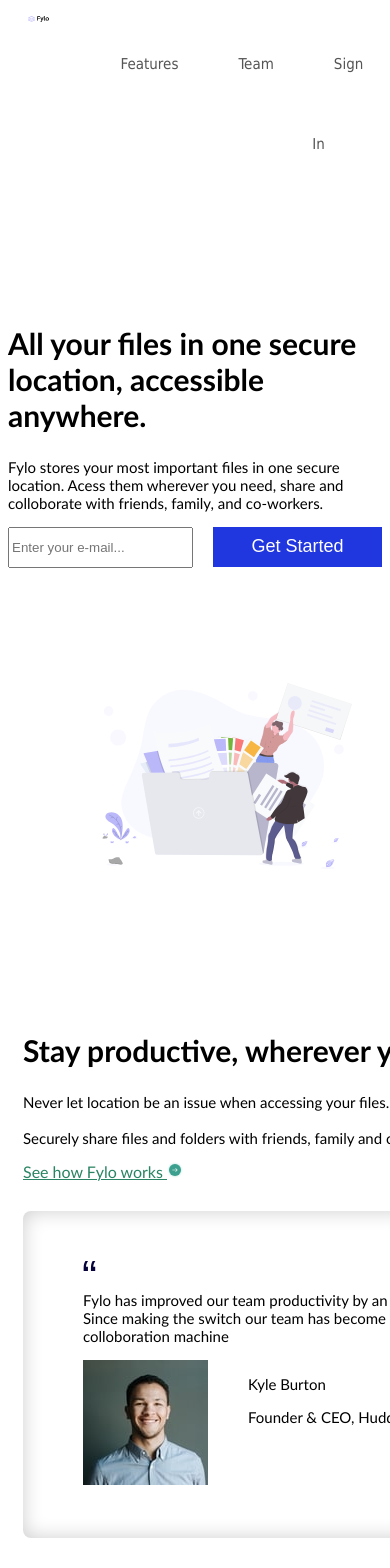
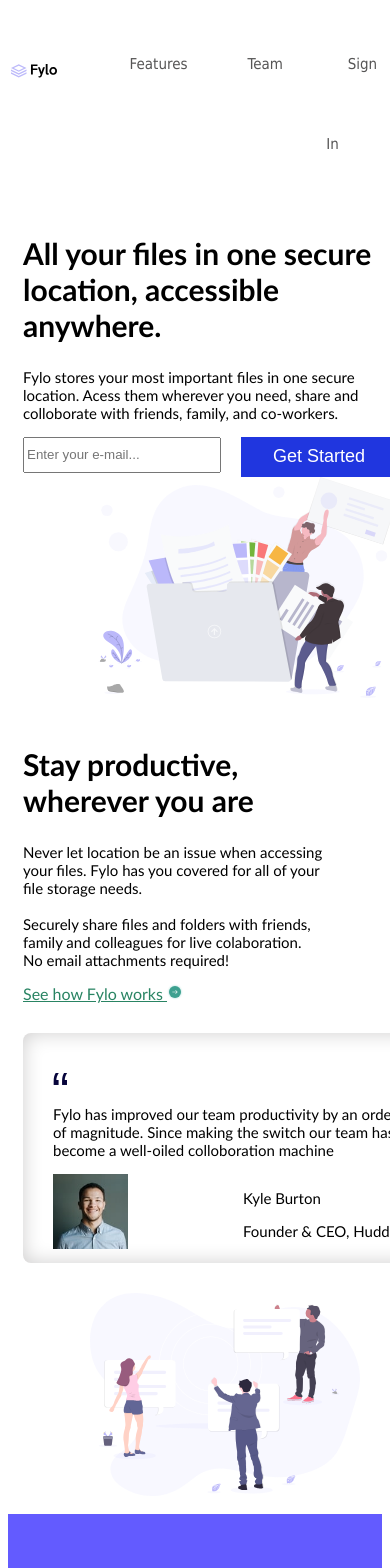
Before and after one commit to andreskamoreira/Projeto2-Responsividade, a React (Vite) app: page / in a window 390 px wide. Shown: the top 1568 px of the page. Built offline with nearby package versions, Linux system fonts and the light colour scheme.

Commit message:
atualizacao dois

```diff
--- a/src/components/Footer/Footer.module.css
+++ b/src/components/Footer/Footer.module.css
@@ -136,27 +136,14 @@
 
 @media (max-width: 768px) {
 
-    .footer{
-        width: 100%;
-    }
-
-    .acess{
-        width: 100%;
-    }
-
     .text{
-        width: 50%;
+        width: 400px;
     }
 
     .form{
-        width: 50%;
+        width: 400px;
     }
-
-    .caixa{
-        width: 250px;
-    }
-
-    }
+}
 
     @media (max-width: 426px) {
 
--- a/src/components/Header/Header.jsx
+++ b/src/components/Header/Header.jsx
@@ -4,7 +4,7 @@ import image1 from "../../assets/logo.svg"
 
 export default function Header (){
     return(
-        <nav>
+        <nav className={styles.nav}>
             <div className={styles.logo}>
                 <a href="#"><img src={image1} alt="logo" width={"90%"} /></a>
             </div>
--- a/src/components/Header/Header.module.css
+++ b/src/components/Header/Header.module.css
@@ -35,6 +35,17 @@ nav{
     border-right: 1px;
 }
 
+@media (max-width: 768px){
+
+    .nav{
+        margin: 0;
+    }
+    .menu{
+        width: 500px;
+        justify-content: end;
+    }
+}
+
 @media (max-width: 426px){
 
     .nav{
--- a/src/components/Sections/Section.module.css
+++ b/src/components/Sections/Section.module.css
@@ -55,8 +55,8 @@
         align-items: center;
     }
 
-    .img{
-        margin: 15px 30px;
+    .text1{
+        padding: 0;
     }
 
 }
@@ -64,8 +64,18 @@
 @media (max-width: 768px) {
 
     .section{
-        padding: 0;
-        padding-bottom: 0;
+        padding-top: 10px;
+        padding-bottom: 10px;
+        margin: 0;
+    }
+
+    .text1{
+        width: 300px;
+    }
+
+    .caixa{
+        width: 250px;
+        height: 30px;
     }
 }
 
--- a/src/components/Sections/SectionTwo.jsx
+++ b/src/components/Sections/SectionTwo.jsx
@@ -18,13 +18,13 @@ export default function Section (){
                     </p>
                     <a className={style.link} href="#">See how Fylo works <img src={image3}/></a>
                     <div className={style.card}>
-                        <img src={image4} />
+                        <img src={image4} width={"5%"} className={style.aspas}/>
                         <p>Fylo has improved our team productivity by an order of magnitude.
                         Since making the switch our team has become a well-oiled colloboration machine
                         </p>
                         <div className={style.cardimage}>
-                            <div>
-                                <img src={image5} />
+                            <div className={style.founder}>
+                                <img src={image5} width={"50%"}/>
                             </div>
                             <div>
                                 <p>Kyle Burton</p>
--- a/src/components/Sections/SectionTwo.module.css
+++ b/src/components/Sections/SectionTwo.module.css
@@ -4,7 +4,7 @@
     font-family: 'Trebuchet MS', 'Lucida Sans Unicode', 'Lucida Grande', 'Lucida Sans', Arial, sans-serif;
     width: 90%;
     margin: 0 auto;
-    margin-bottom: 100px;
+    margin-bottom: 50px;
     justify-content: space-between;
 }
 
@@ -50,12 +50,64 @@
     .sectionTwo{
         display: flex;
         align-items: center;
+
     }
 
-    .img{
-        margin: 15px 30px;
+    .text1{
+        padding: 0;
+        width: 400px;
     }
 
+
+    .img{
+        padding: 0;
+    }
+
+    .card{
+        width: 350px;
+        height: 150px;
+        flex-direction: column;
+        padding: 40px 30px;
+    }
+
+    .aspas{
+       align-items: 0 auto;
+       width: 15px;
+    }
+
+    .cardimage{
+        display: flex;
+        justify-content: baseline;
+    }
+    .card p{
+        font-size: small;
+    }
+
+    .cardimage p{
+        font-size: small;
+        gap: 0;
+    }
+
+    .founder{
+        width: 150px;
+    }
+}
+
+@media (max-width: 768px) {
+
+    .sectionTwo{
+        padding-top: 10px;
+        padding-bottom: 10px;
+        margin: 0;
+    }
+
+    .text1{
+        width: 300px;
+    }
+
+    .card{
+        margin-bottom: 30px;
+    }
 }
 
 @media (max-width: 426px) {
```
